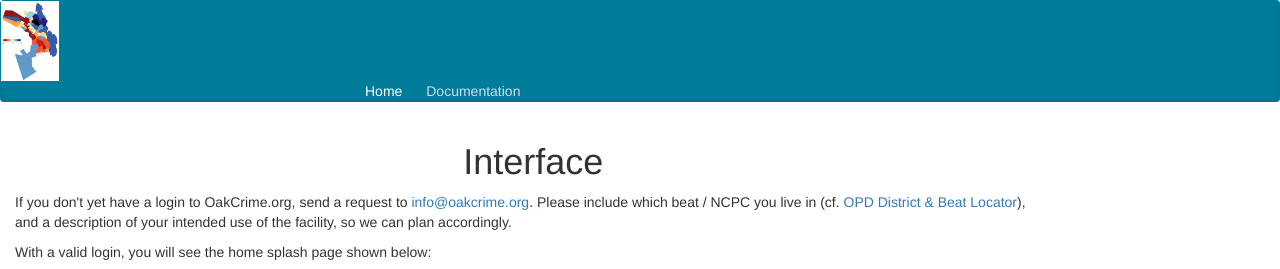
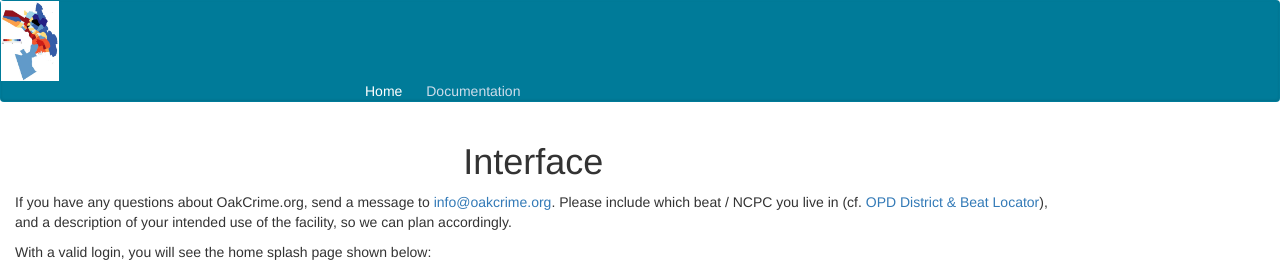
Before and after one commit to openoakland/OakCrime-Decommissioned, a Django app: page /interface/ in a window 1280 px wide. Shown: the top 269 px of the page. Run offline with Django 3.2, Linux system fonts and the light colour scheme; some libraries are stand-ins or nearby versions.

Commit message:
update email address; add missing interface doc screen shots

```diff
--- a/showCrime/dailyIncid/templates/dailyIncid/index.html
+++ b/showCrime/dailyIncid/templates/dailyIncid/index.html
@@ -8,7 +8,7 @@
 
 <h1 align=center>Visualizing Oakland Police Department <br> Daily Incident data</h1>
 
-<p>If you have any questions about OakCrime.org, send a message to <a href="mailto:info@oakcrime.org?subject=LoginRequest">info@oakcrime.org</a>.  Please include which beat / NCPC you live in (cf. <a href="http://mapgis.oaklandnet.com/PoliceDistricts/">OPD District & Beat Locator</a>), and a description of your intended use of the facility, so we can plan accordingly. </p>
+<p>If you have any questions about OakCrime.org, send a message to <a href="mailto:admin@electronicartifacts.com?subject=OakCrime questions">info@oakcrime.org</a>.  Please include which beat / NCPC you live in (cf. <a href="http://mapgis.oaklandnet.com/PoliceDistricts/">OPD District & Beat Locator</a>), and a description of your intended use of the facility, so we can plan accordingly. </p>
 
 <ul>
 	<li><h3><a href="/dailyIncid/heatmap/">Heatmap overview</h3></a> "Heatmap" of last 90 days
--- a/showCrime/dailyIncid/templates/dailyIncid/interface.html
+++ b/showCrime/dailyIncid/templates/dailyIncid/interface.html
@@ -8,11 +8,7 @@
 
 <h1 align=center>Interface</h1>
 
-<p>If you don't yet have a login to OakCrime.org, send a request to
-<a href="mailto:info@oakcrime.org?subject=LoginRequest">info@oakcrime.org</a>.
-Please include which beat / NCPC you live in (cf. <a href="http://mapgis.oaklandnet.com/PoliceDistricts/">OPD District & Beat Locator</a>),
-and a description of your intended use of the facility, so we can plan accordingly.
-</p>
+<p>If you have any questions about OakCrime.org, send a message to <a href="mailto:admin@electronicartifacts.com?subject=OakCrime questions">info@oakcrime.org</a>.  Please include which beat / NCPC you live in (cf. <a href="http://mapgis.oaklandnet.com/PoliceDistricts/">OPD District & Beat Locator</a>), and a description of your intended use of the facility, so we can plan accordingly.</p>
 
 <p>With a valid login, you will see the home splash page shown below:</p>
 
--- a/showCrime/dailyIncid/templates/dailyIncid/need2login.html
+++ b/showCrime/dailyIncid/templates/dailyIncid/need2login.html
@@ -5,7 +5,7 @@
 
 <p>In order to use the OakCrime tools you must first <a href="/dailyIncid/login">login</a>.</p>
 
-<p>If you are not yet registered, send a request to <a href="mailto:info@oakcrime.org">info@oakcrime.org</a>.
+<p>If you are not yet registered, send a request to <a href="mailto:admin@electronicartifacts.com?subject=OakCrime login">info@oakcrime.org</a>.
 </p>
 
 {% endblock %}
```
Also changed, not shown: showCrime/dailyIncid/static/07X+COURT+HOMICIDE.png (added), showCrime/dailyIncid/static/07X_COURT_HOMICIDE.png (added), showCrime/dailyIncid/static/dailyIncid-index.png (added), showCrime/dailyIncid/static/dailyIncid-longPlotQry.png (added), showCrime/dailyIncid/static/dailyIncidIndex.png (added), showCrime/dailyIncid/static/dailyIncidLongPlotQry.png (added), showCrime/dailyIncid/static/nearMacarthur_170502.png (added).
